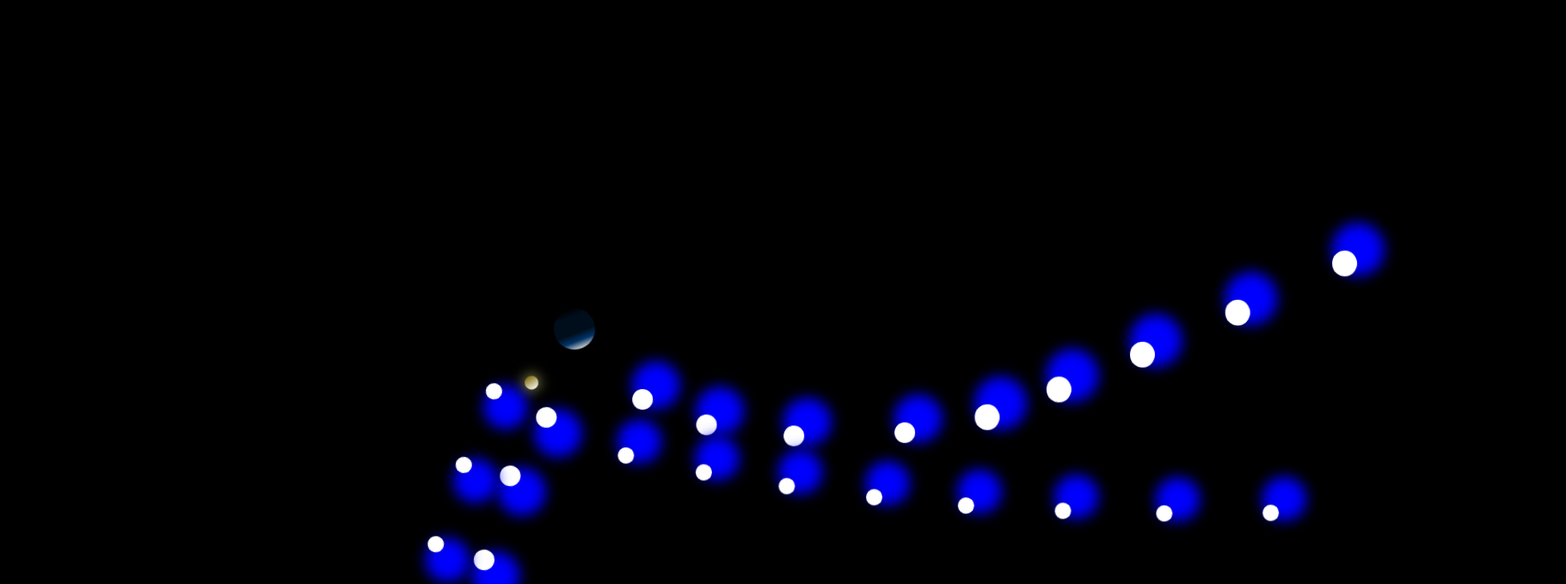
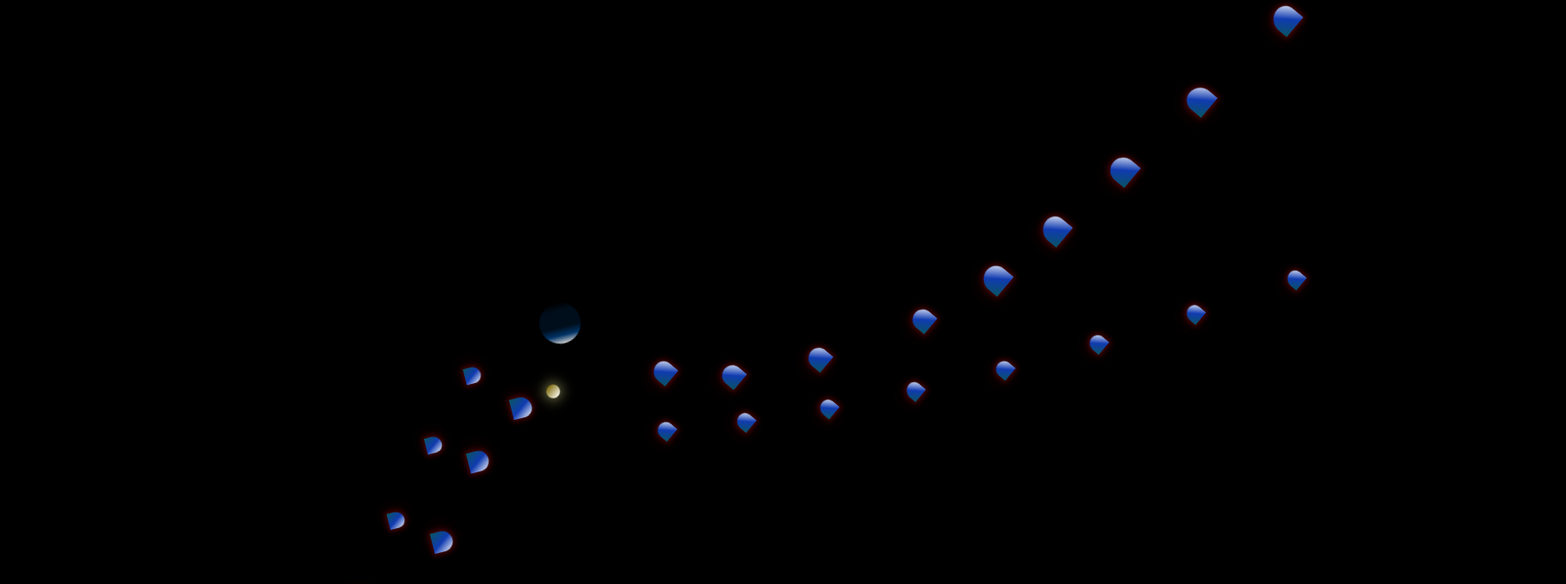
Before and after one commit to AngelosPa/loops_with_sass, a website: page src/index.html in a window 1280 px wide. Shown: the top 680 px of the page at 86% size, 1821 px wide, since content can reach past the window. Drawn offline with nearby package versions, Linux system fonts and the light colour scheme; files that its build step writes are made by us from their sources.

Commit message:
almost ready

```diff
--- a/src/scss/main.scss
+++ b/src/scss/main.scss
@@ -19,14 +19,31 @@ $stars-count: 36; // corresponds to the number of divs in your HTML
   animation-duration: $duration;
   animation-iteration-count: infinite;
   animation-direction: normal;
-  animation-timing-function: linear;
+  animation-timing-function: ease-in-out;
+}
+@mixin lightanime($duration) {
+  animation-name: light;
+  animation-duration: $duration;
+  animation-iteration-count: infinite;
+  animation-direction: normal;
+  animation-timing-function: cubic-bezier(0.1, -4.6, 0.2, 0);
+}
+@keyframes light {
+  0% {
+    box-shadow: 0 0 6px 2px rgb(73, 3, 3),
+      -4px -0px 20px -1px rgba(105, 7, 7, 0.431);
+  }
+
+  100% {
+    box-shadow: 0 0 6px 2px rgb(255, 255, 255),
+      -4px -0px 20px -1px rgba(255, 231, 124, 0.431);
+  }
 }
 
 // Mixin to make the stars
 @mixin sterne {
-  background: white;
-  border-radius: 100%;
-
+  background: linear-gradient(0.15turn, #10a6c081, #1755ffb0, #ffffff);
+  position: absolute;
   //   clip-path: polygon(
   //     49% 0%,
   //     58% 43%,
@@ -39,7 +56,10 @@ $stars-count: 36; // corresponds to the number of divs in your HTML
   //     0% 35%,
   //     47% 41%
   //   );
-  box-shadow: 1rem 1rem 1rem 1rem blue;
+  border-radius: 50%;
+
+  box-shadow: 0 0 6px 2px rgb(16, 2, 98),
+    -4px -0px 20px -1px rgba(255, 255, 255, 0.431);
 }
 
 body {
@@ -59,7 +79,7 @@ body {
 
     width: 1.5rem;
     height: 1.5rem;
-    position: absolute;
+
     left: 5 + $i * $i + rem;
     top: 1 + $i * 4 + rem;
   }
@@ -70,7 +90,7 @@ body {
     @include sterne();
     width: 1.9rem;
     height: 1.8rem;
-    position: absolute;
+
     left: 14 + ($i * $i)/2 + rem;
     top: 14 + $i + rem;
   }
@@ -81,12 +101,11 @@ body {
     @include sterne();
     width: 1.2rem;
     height: 1.2rem;
-    position: absolute;
+
     left: -17 + ($i * $i)/5 + rem;
     top: -32 + $i * 4 + rem;
   }
 }
-
 // random() will return a number between 1-100 with no argument being passed to it, or when you pass in a single integer parameter to define the upper limit. random(20) will return a number between 1-20.
 
 .stars-container {
@@ -121,34 +140,14 @@ body {
   box-shadow: 0px 0px 15px 1px rgba(243, 245, 148, 0.637);
   @include add-move-animation(6+3s);
 }
-// // For loop to randomize values for each div bar
-// @for $i from 1 through $stars-count {
-//   .star:nth-child(#{$i}) {
-//     background: linear-gradient(
-//       to bottom right,
-//       lighten(orange, random(40)),
-//       rgba(darken(orange, random(10)), 1)
-//     );
-//     // random() will return a number between 1-100 with no argument being passed to it, or when you pass in a single integer parameter to define the upper limit. random(20) will return a number between 1-20.
-//     height: random(60) + 10 + vh;
-//     border-radius: 0 0 ((random(50) + 10 + px)) ((random(50) + 10 + px));
-//     transform-origin: 0 0;
-
-//     @if (($i % 2) != 0) {
-//       border-radius: ((random(50) + 10 + px)) ((random(20) + 10 + px)) 0 0;
-//       background: linear-gradient(
-//         to top right,
-//         lighten(gray, random(40)),
-//         rgba(darken(gray, random(10)), 1)
-//       );
-//     }
-//     // The lighten() function increases lightness by a fixed amount.
-//     // The darken() function decreases lightness by a fixed amount.
-//     @include add-move-animation(random(5) + 1 + s);
-//   }
-// }
-
-// .star:nth-child(odd) {
-//   align-self: end;
-//   transform-origin: 0 100%;
-// }
+// For loop to randomize values for each div bar
+@for $i from 1 through $stars-count {
+  .star:nth-child(#{$i}) {
+    @if (fibonacci($i) != 0) {
+      border-radius: ((random(50) + 100 + px)) ((random(20) + 100 + px)) 0 0;
+      @include lightanime(5s);
+    }
+    // The lighten() function increases lightness by a fixed amount.
+    // The darken() function decreases lightness by a fixed amount.
+  }
+}
```
